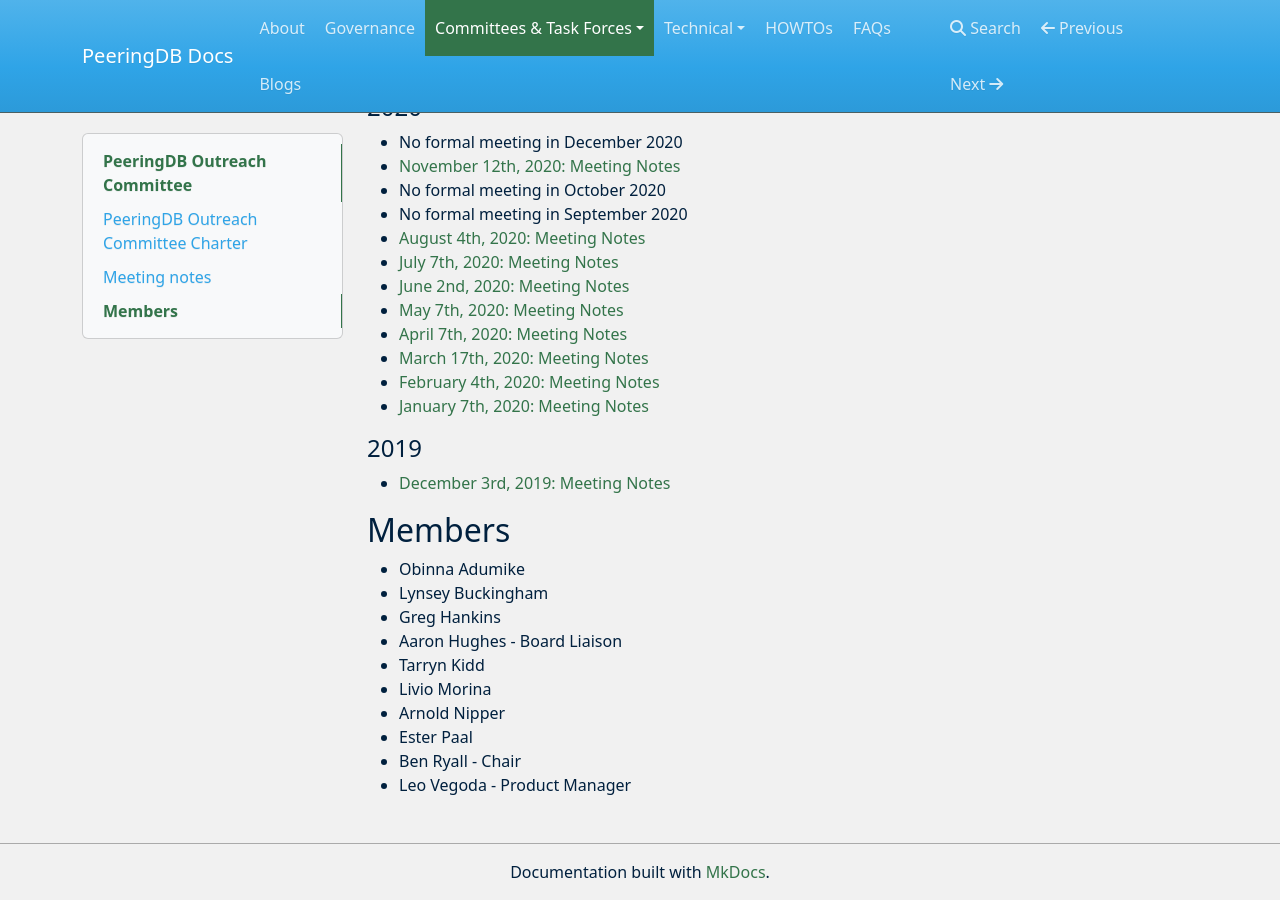
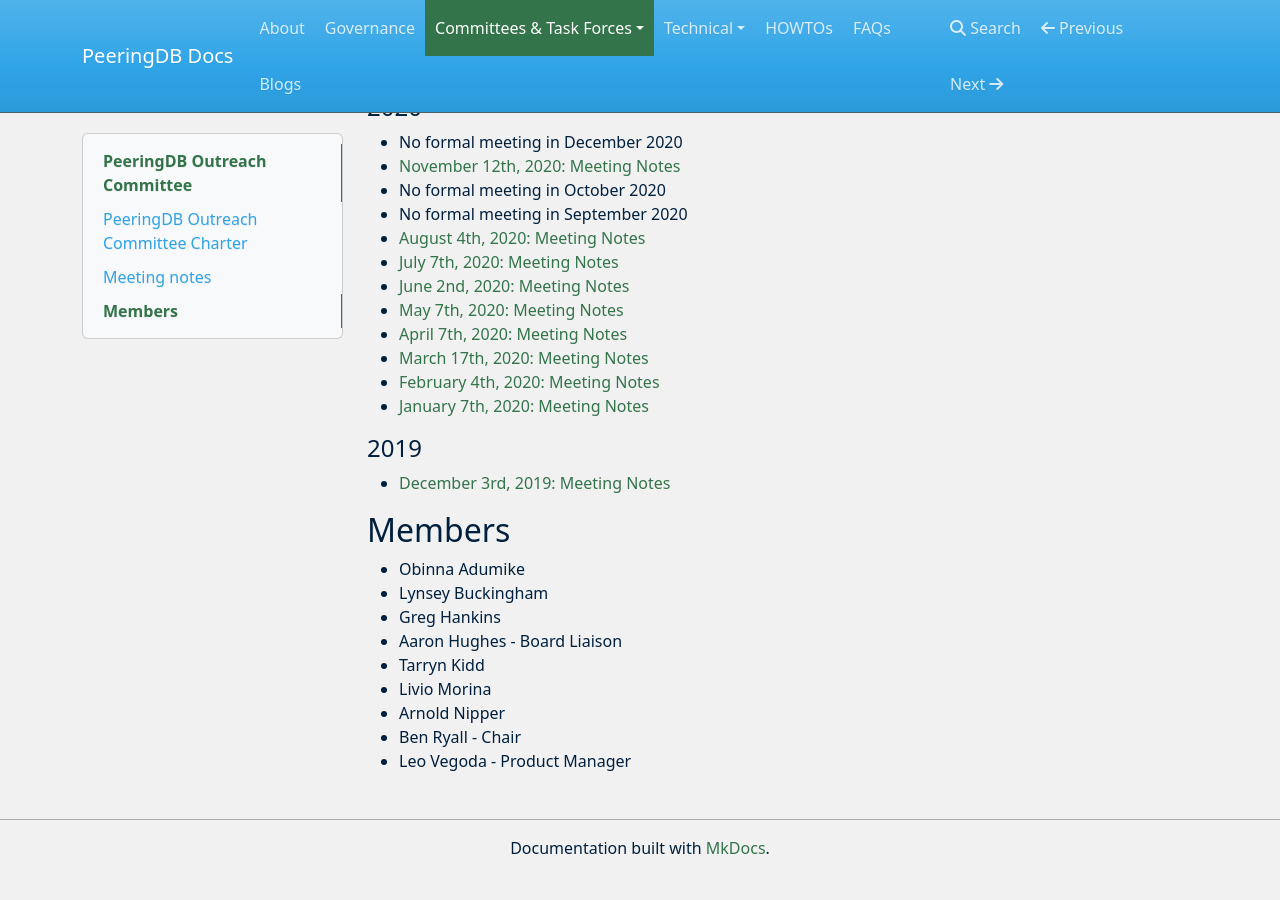
Before and after one commit to peeringdb/docs, an MkDocs documentation site: the page built from docs/committee/outreach/index.md, in a window 1280 px wide and 900 px high, scrolled down 2212 px. Built offline with MkDocs 1.6.1, drawn with Linux system fonts in a browser that asks for light colours; nearby versions of some CDN libraries; after the commit the page ends 3088 px from its top, so only the background shows below that.

Commit message:
Removed Ester Paal from OC.

```diff
--- a/docs/committee/outreach/index.md
+++ b/docs/committee/outreach/index.md
@@ -69,6 +69,5 @@
 - Tarryn Kidd
 - Livio Morina
 - Arnold Nipper
-- Ester Paal
 - Ben Ryall - Chair
 - Leo Vegoda - Product Manager
```
